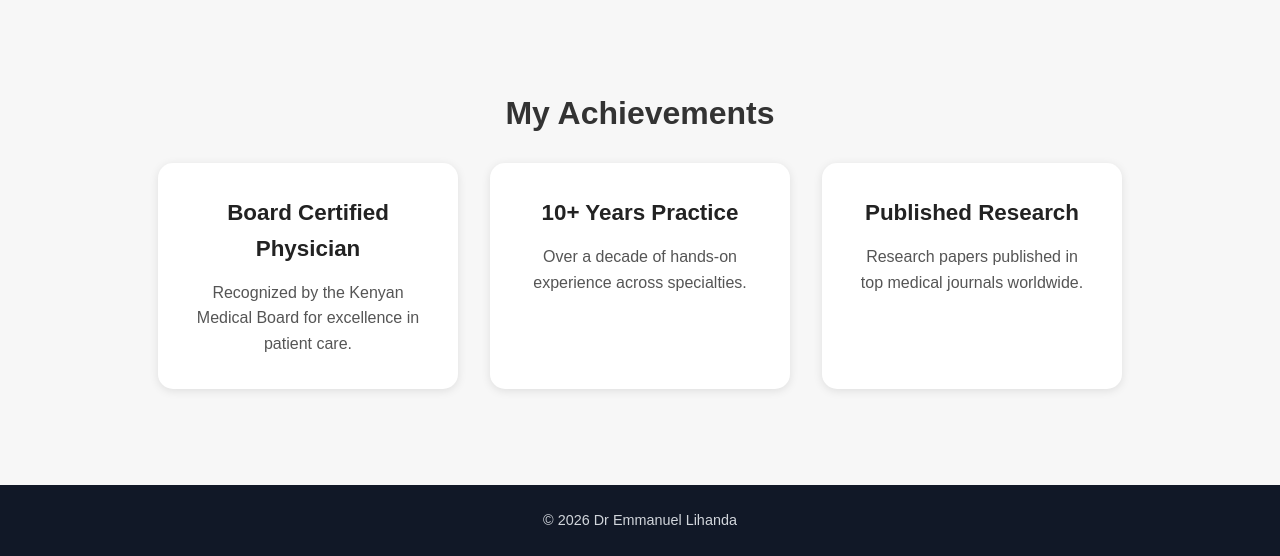
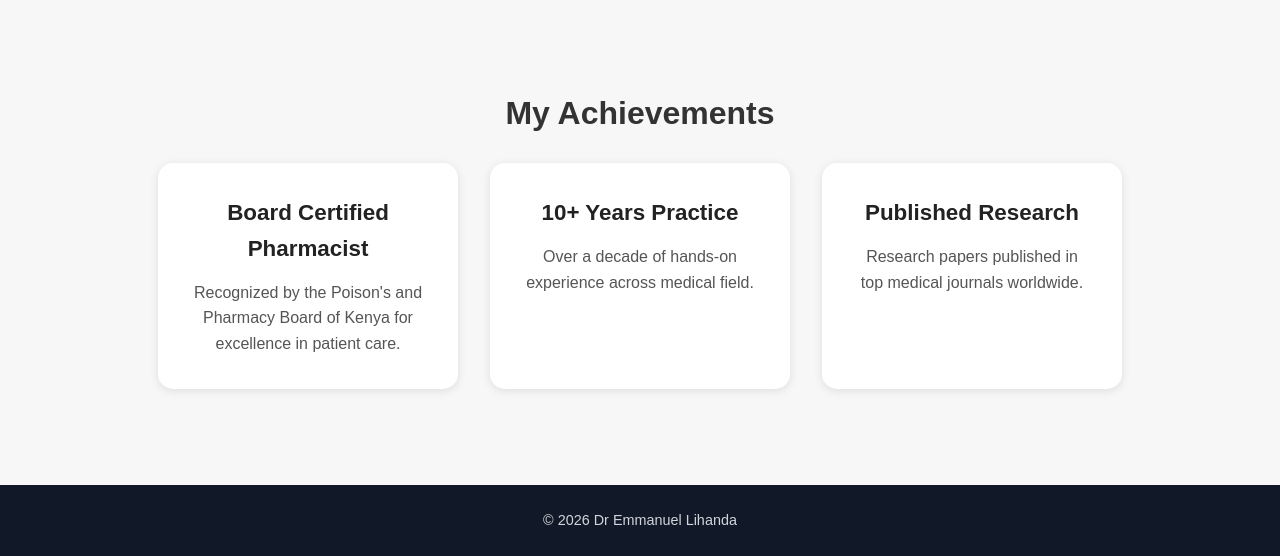
Before and after one commit to LihandaE/django_weekone, a Django app: page /home/ in a window 1280 px wide. Shown: the part 674-1230 px from the top of the page. Run offline with Django 5.2, Linux system fonts and the light colour scheme.

Commit message:
Edit home page, on cards

```diff
--- a/portfolio/templates/portfolio/home.html
+++ b/portfolio/templates/portfolio/home.html
@@ -37,13 +37,13 @@
 <div class="cards-container">
 
 <div class="card">
-            <h3>Board Certified Physician</h3>
-            <p>Recognized by the Kenyan Medical Board for excellence in patient care.</p>
+<h3>Board Certified Pharmacist</h3>
+<p>Recognized by the Poison's and Pharmacy Board of Kenya for excellence in patient care.</p>
 </div>
 
 <div class="card">
 <h3>10+ Years Practice</h3>
-            <p>Over a decade of hands-on experience across specialties.</p>
+<p>Over a decade of hands-on experience across medical field.</p>
 </div>
 
 <div class="card">
```
Lines whose indentation alone changed are shown as unchanged.
